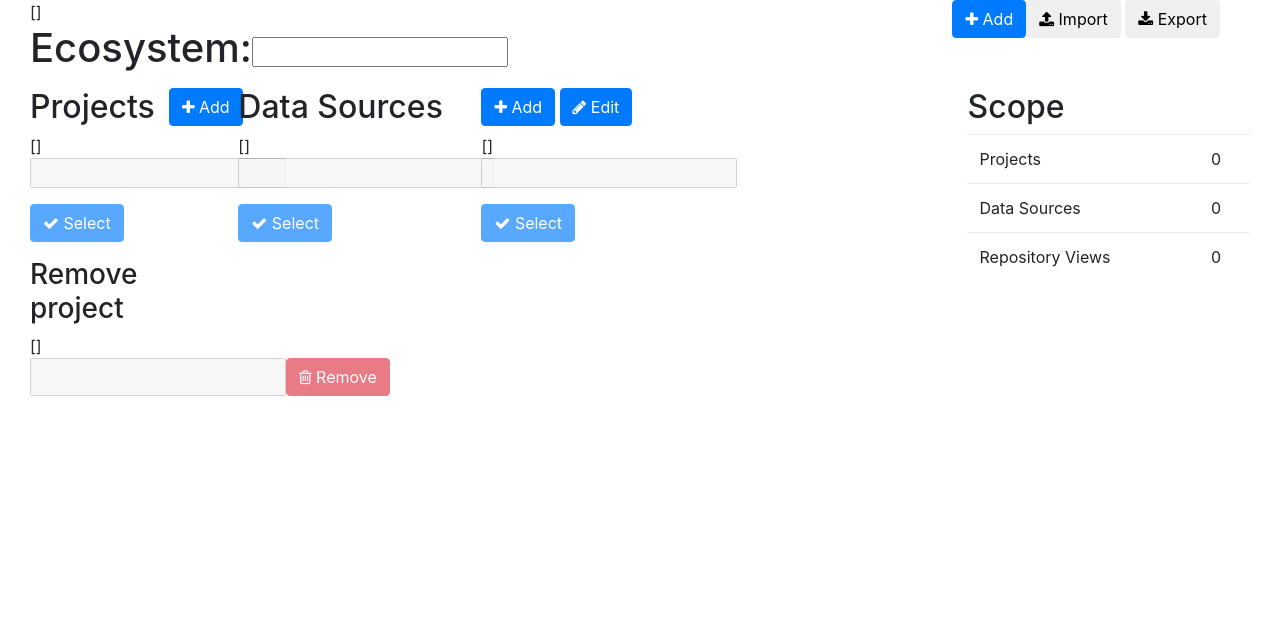
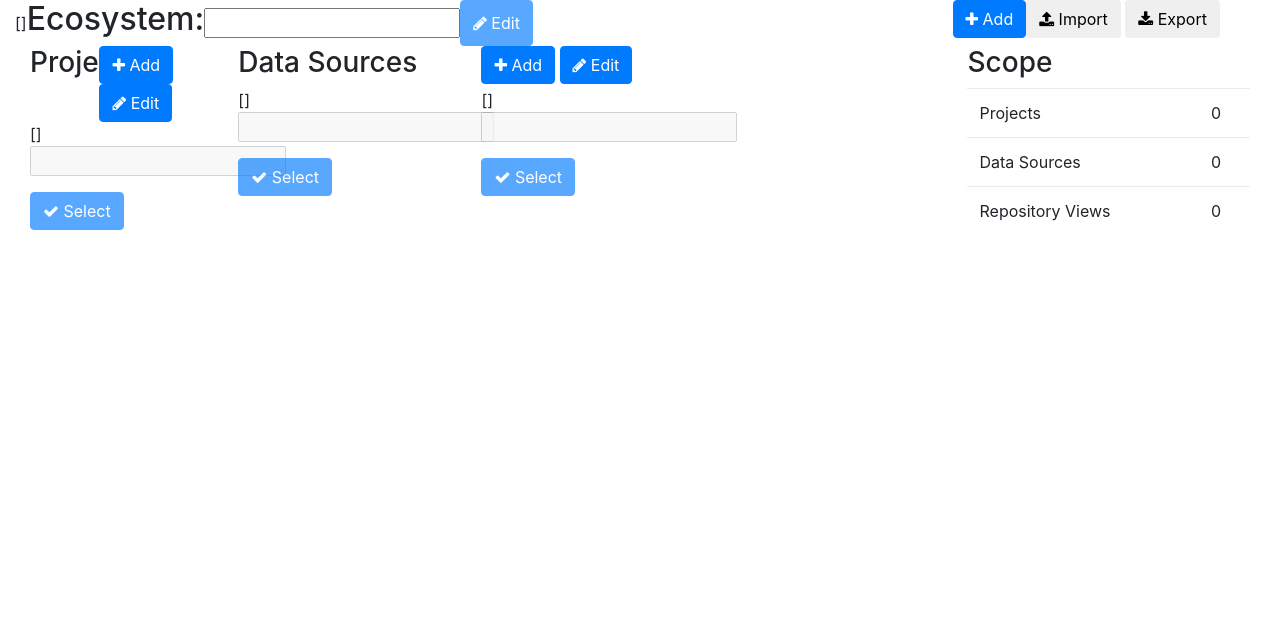
Before and after one commit to chaoss/grimoirelab-bestiary, a Django app: template django_bestiary/projects/templates/projects/editor.html in a window 1280 px wide. Shown: the part 56-692 px from the top of the page. Run offline with Django 3.2, Linux system fonts and the light colour scheme; the template is opened without the code that fills it, so the values that code supplies are empty, except form fields; tables that the repository leaves empty hold one stand-in row (values such as "Sample post"); form fields are guessed from the names that the template uses; some libraries are stand-ins or nearby versions.

Commit message:
Add new features: edit and remove ecosystems and projects
* Update UI using modals with forms for these actions.
* Replace relative URLs in forms for absolute URLs.
* Add support for closing modals using `Esc` key.

```diff
--- a/django_bestiary/projects/forms.py
+++ b/django_bestiary/projects/forms.py
@@ -30,7 +30,9 @@ class BestiaryEditorForm(forms.Form):
 
     # Hidden widgets to store the state of the BestiaryEditorForm
     eco_name_state = forms.CharField(required=False, max_length=50, widget=forms.HiddenInput())
+    eco_id_state = forms.IntegerField(required=False, widget=forms.HiddenInput())
     projects_state = forms.CharField(required=False, max_length=50, widget=forms.HiddenInput())
+    project_id_state = forms.IntegerField(required=False, widget=forms.HiddenInput())
     data_sources_state = forms.CharField(required=False, max_length=50, widget=forms.HiddenInput())
     repository_views_state = forms.CharField(required=False, max_length=50, widget=forms.HiddenInput())
 
@@ -49,7 +51,9 @@ class BestiaryEditorForm(forms.Form):
         # The state includes the names of objects except for repository_views
         # in which ids are included because there is no name
         self.state_fields = [self['eco_name_state'],
+                             self['eco_id_state'],
                              self['projects_state'],
+                             self['project_id_state'],
                              self['data_sources_state'],
                              self['repository_views_state']
                              ]
--- a/django_bestiary/projects/templates/projects/editor.html
+++ b/django_bestiary/projects/templates/projects/editor.html
@@ -13,11 +13,11 @@
 
 <div class="container-fluid">
   <!-- Modal: Import -->
-  <div class="modal fade" id="importModal" role="dialog">
+  <div class="modal fade" id="importModal" role="dialog" tabindex="-1">
       <div class="modal-dialog">
       <!-- Modal content-->
           <div class="modal-content">
-            <form id="ecosystem_import" method="POST" action="./import/" enctype="multipart/form-data">
+            <form id="ecosystem_import" method="POST" action="/projects/import/" enctype="multipart/form-data">
             {% csrf_token %}
             <div class="modal-header">
                 <div class="modal-title">
@@ -44,11 +44,11 @@
   </div>
 
   <!-- Modal: Download -->
-  <div class="modal fade" id="exportModal" role="dialog">
+  <div class="modal fade" id="exportModal" role="dialog" tabindex="-1">
       <div class="modal-dialog">
       <!-- Modal content-->
           <div class="modal-content">
-            <form id="ecosystem_download" method="POST" action="./export/" enctype="multipart/form-data">{% csrf_token %}
+            <form id="ecosystem_download" method="POST" action="/projects/export/" enctype="multipart/form-data">{% csrf_token %}
             <div class="modal-header">
               <div class="modal-title">Download projects file</div>
               <button type="button" class="close" data-dismiss="modal">&times;</button>
@@ -68,44 +68,60 @@
   </div>
 
   <!-- Modal: Add ecosystem -->
-    <div class="modal fade" id="addEcosystemModal" role="dialog">
+    <div class="modal fade" id="ecoModal" role="dialog" tabindex="-1">
         <div class="modal-dialog">
         <!-- Modal content-->
             <div class="modal-content">
-              <form action="./add_ecosystem" method="post">
+              <form method="post">
                   {% csrf_token %}
+                <fieldset id="eco-fieldset">
                   <div class="modal-header">
-                <div class="modal-title">Add ecosystem</div>
+                    <div class="modal-title">Ecosystem</div>
                     <button type="button" class="close" data-dismiss="modal">&times;</button>
                   </div>
                   <div class="modal-body">
+                      {% for field in ecosystems_form.state_fields %}
+                      {{ field }}
+                      {% endfor %}
+                      {{ ecosystems_form.name.errors }}
                       <div class="input-group">
                           <span class="input-group-addon"><i class="fa fa-globe"></i></span>
                           {{ ecosystem_form.ecosystem_name }}
                       </div>
                   </div>
                   <div class="modal-footer">
-                <button type="submit" class="btn btn-primary">Add</button>
+                      <div class="form-actions pull-right">
+                          <div class="input-group">
+                              <div id="add-btn-group-eco_modal" class="button-group">
+                                  <button type="submit" formaction='/projects/add_ecosystem' class="btn"><i class="fa fa-plus"></i> Add</button>
                               </div>
+                              <div id="edit-btn-group-eco_modal" class="button-group">
+                                  <button type="submit" formaction="/projects/update_ecosystem" class="btn btn-success"><i class="fa fa-save"></i> Save</button>
+                                  <button type="submit" formaction='/projects/remove_ecosystem' class="btn btn-danger"><i class="fa fa-trash-o"></i> Remove</button>
+                              </div>
+                          </div>
+                      </div>
+                  </div>
+                </fieldset>
             </form>
             </div>
         </div>
     </div>
 
   <!-- Modal: Add project -->
-  <div class="modal fade" id="addProjectModal" role="dialog">
+  <div class="modal fade" id="projectsModal" role="dialog" tabindex="-1">
       <div class="modal-dialog">
       <!-- Modal content-->
           <div class="modal-content">
                 <div class="modal-header">
                     <form>
-                        <div class="modal-title">Add project for <strong>{{ ecosystems_form.initial.name }}</strong></div>
+                        <div class="modal-title">Project for <strong>{{ ecosystems_form.initial.name }}</strong></div>
                     </form>
                   <button type="button" class="close" data-dismiss="modal">&times;</button>
                 </div>
                 <div class="container">
-                    <form action="./add_project" method="post" enctype="multipart/form-data">
-                        <fieldset id="add-project">
+                    <form method="post" enctype="multipart/form-data">
+                        <fieldset id="add-project-fieldset">
                             <div class="modal-body">
                                 {% csrf_token %}
                                 {% for field in project_form.state_fields %}
@@ -118,7 +134,17 @@
                                 </div>
                             </div>
                             <div class="modal-footer">
-                              <button type="submit" class="btn btn-primary">Add project</button>
+                                <div class="form-actions pull-right">
+                                    <div class="input-group">
+                                        <div id="add-btn-group-proj_modal" class="button-group">
+                                            <button type="submit" formaction='/projects/add_project' class="btn"><i class="fa fa-plus"></i> Add</button>
+                                        </div>
+                                        <div id="edit-btn-group-proj_modal" class="button-group">
+                                            <button type="submit" formaction="/projects/update_project" class="btn btn-success"><i class="fa fa-save"></i> Save</button>
+                                            <button type="submit" formaction='/projects/remove_project' class="btn btn-danger"><i class="fa fa-trash-o"></i> Remove</button>
+                                        </div>
+                                    </div>
+                                </div>
                             </div>
                         </fieldset>
                     </form>
@@ -128,12 +154,12 @@
   </div>
 
   <!-- Modal: Add data source -->
-  <div class="modal fade" id="DSModal" role="dialog">
+  <div class="modal fade" id="DSModal" role="dialog" tabindex="-1">
       <div class="modal-dialog">
       <!-- Modal content-->
           <div class="modal-content">
             <form method="post">
-                <fieldset id="add-data-source">
+                <fieldset id="add-data-source-fieldset">
                     {% csrf_token %}
                     {% for field in repository_view_form.state_fields %}
                       {{ field }}
@@ -162,11 +188,11 @@
                     <div class="form-actions pull-right">
                         <div class="input-group">
                             <div id="add-btn-group-rv_modal" class="button-group">
-                                <button type="submit" formaction='./add_repository_view' class="btn"><i class="fa fa-plus"></i> Add</button>
+                                <button type="submit" formaction='/projects/add_repository_view' class="btn"><i class="fa fa-plus"></i> Add</button>
                             </div>
                             <div id="edit-btn-group-rv_modal" class="button-group">
-                                <button type="submit" formaction="./update_repository_view" class="btn"><i class="fa fa-save"></i> Save</button>
-                                <button type="submit" formaction='./remove_repository_view' class="btn"><i class="fa fa-trash-o"></i> Remove</button>
+                                <button type="submit" formaction="/projects/update_repository_view" class="btn"><i class="fa fa-save"></i> Save</button>
+                                <button type="submit" formaction='/projects/remove_repository_view' class="btn"><i class="fa fa-trash-o"></i> Remove</button>
                             </div>
                         </div>
                     </div>
@@ -183,28 +209,32 @@
     <div class="container-fluid">
       <!-- Start: Editor header -->
       <div class="row">
-        <div class="col-md-4">
-          <form class="form-inline" action="./editor_select_ecosystem" method="post">
+        <div class="col-md-6">
+            <div class="row">
+              <form class="form-inline" action="/projects/editor_select_ecosystem" method="post">
                 {% csrf_token %}
                 {% for field in ecosystems_form.state_fields %}
                 {{ field }}
                 {% endfor %}
                 {{ ecosystems_form.name.errors }}
-            <div class="form-group mb-2">
-              <label for="id_name"><h1>Ecosystem:</h1></label>
+                <div class="form-group md-2">
+                  <label for="id_name"><h2>Ecosystem:</h2></label>
                   {{ ecosystems_form.name }}
                 </div>
               </form>
+              <button id="edit-eco-btn" type="submit" class="btn btn-primary btn-md" onclick="showEditButtons('ecosystems');">
+                <i class="fa fa-pencil"></i> Edit <span class="sr-only">ecosystem</span>
+              </button>
             </div>
-        <div class="col-md-5">
-
+        </div>
+        <div class="col-md-3">
         </div>
         <div class="col-md-3">
           <div class="button-group text-right row">
-            <button type="submit" class="btn btn-primary" data-toggle="modal" data-target="#addEcosystemModal">
+            <button id="add-eco-btn" type="submit" class="btn btn-primary" onclick="showAddButtons('ecosystems');">
               <i class="fa fa-plus"></i> Add <span class="sr-only">ecosystem</span>
             </button>
-            <fieldset>
+            <fieldset id="import-export-eco-fieldset">
                 <button type="submit" class="btn btn-default" data-toggle="modal" data-target="#importModal">
                   <i class="fa fa-upload"></i> Import <span class="sr-only">ecosystem</span>
                 </button>
@@ -217,26 +247,30 @@
       </div>
       <!-- End: Editor header -->
     </div>
+
     <div class="container-fluid">
       <!-- Start: Editor body -->
       <div class="row">
         <!-- Start: Projects block -->
         <div class="col-md-2">
           <div class="row">
+            <div class="col-sm-4">
+              <h3>Projects</h3>
+            </div>
             <div class="col-sm-8">
-              <h2>Projects</h2>
-            </div>
-            <div class="col-sm-4">
-              <button type="submit" class="btn btn-primary" id="add-project-btn" data-toggle="modal" data-target="#addProjectModal">
+              <button type="submit" class="btn btn-primary" id="add-project-btn" onclick="showAddButtons('projects');">
                 <i class="fa fa-plus"></i> Add<span class="sr-only"> project</span>
+              </button>
+              <button type="submit" class="btn btn-primary" id="edit-project-btn" onclick="showEditButtons('projects');">
+                <i class="fa fa-pencil"></i> Edit<span class="sr-only"> project</span>
               </button>
             </div>
           </div>
 
           <div class="row">
             <div class="col-sm-12">
-              <form action="./editor_select_project" method="post">
-                <fieldset id="select-project">
+              <form action="/projects/editor_select_project" method="post">
+                <fieldset id="select-project-fieldset">
                     {% csrf_token %}
                     {% for field in projects_form.state_fields %}
                       {{ field }}
@@ -255,44 +289,25 @@
             </div>
           </div>
 
-          <div class="row">
-            <div class="col-sm-12">
-              <h3>Remove project</h3>
-                <form action="./remove_project" method="post">
-                    <fieldset id="remove-project">
-                      {% csrf_token %}
-                      {% for field in project_remove_form.state_fields %}
-                        {{ field }}
-                      {% endfor %}
-                      {{ project_remove_form.name.errors }}
-                        <div class="input-group">
-                            {{ project_remove_form.project_name }}
-                            <button type="submit" class="btn btn-danger" id="remove-project-btn"><span><i class="fa fa-trash-o"></i></span> Remove<span class="sr-only"> project</span></button>
-                        </div>
-                    </fieldset>
-                </form>
-            </div>
-          </div>
-
         </div>
         <!-- End: Projects block -->
         <!-- Start: Data sources block -->
         <div class="col-md-7">
           <div class="row">
             <div class="col-sm-4">
-              <h2>Data Sources</h2>
+              <h3>Data Sources</h3>
             </div>
             <div class="col-sm-8">
               <div class="button-group">
-                <button type="submit" class="btn btn-primary" id="add-repoView-btn" onclick="showAddButtons();"><span><i class="fa fa-plus"></i></span> Add<span class="sr-only"> repository view</span></button>
-                <button type="submit" class="btn btn-primary" id="edit-repoView-btn" onclick="showEditButtons();"><span><i class="fa fa-pencil"></i> Edit<span class="sr-only"> repository view</span></button>
+                <button type="submit" class="btn btn-primary" id="add-repoView-btn" onclick="showAddButtons('data_sources');"><span><i class="fa fa-plus"></i></span> Add<span class="sr-only"> repository view</span></button>
+                <button type="submit" class="btn btn-primary" id="edit-repoView-btn" onclick="showEditButtons('data_sources');"><span><i class="fa fa-pencil"></i> Edit<span class="sr-only"> repository view</span></button>
               </div>
             </div>
           </div>
           <div class="row">
             <div class="col-sm-4">
-                <form action="./select_data_source" method="post">
-                    <fieldset id="select-data-source">
+                <form action="/projects/select_data_source" method="post">
+                    <fieldset id="select-data-source-fieldset">
                       {% csrf_token %}
                       {% for field in data_sources_form.state_fields %}
                         {{ field }}
@@ -308,8 +323,8 @@
                 </form>
             </div>
             <div class="col-sm-8">
-                <form action="./select_repository_view" method="post">
-                    <fieldset id="select-repository-view">
+                <form action="/projects/select_repository_view" method="post">
+                    <fieldset id="select-repository-view-fieldset">
                       {% csrf_token %}
                       {% for field in repository_views_form.state_fields %}
                         {{ field }}
@@ -329,7 +344,7 @@
         <!-- Start: Data sources block -->
         <!-- Start: Scope block -->
         <div class="col-md-3">
-          <h2>Scope</h2>
+          <h3>Scope</h3>
           <table class="table table-hover">
               <tbody>
                 <tr>
@@ -362,16 +377,36 @@
     eco_download_form["name"].removeAttribute("onclick");
 
     // Functions to show/hide buttons on modals depending on the action.
-    function showAddButtons() {
+    function showAddButtons(modal_name) {
+        if (modal_name == "ecosystems") {
+            document.getElementById("add-btn-group-eco_modal").style.display = "block";
+            document.getElementById("edit-btn-group-eco_modal").style.display = "none";
+            $('#ecoModal').modal('show');
+        } else if (modal_name == "projects") {
+            document.getElementById("add-btn-group-proj_modal").style.display = "block";
+            document.getElementById("edit-btn-group-proj_modal").style.display = "none";
+            $('#projectsModal').modal('show');
+        } else if (modal_name == "data_sources") {
             document.getElementById("add-btn-group-rv_modal").style.display = "block";
             document.getElementById("edit-btn-group-rv_modal").style.display = "none";
             $('#DSModal').modal('show');
         }
+    }
 
-    function showEditButtons(){
+    function showEditButtons(modal_name){
+        if (modal_name == "ecosystems") {
+            document.getElementById("add-btn-group-eco_modal").style.display = "none";
+            document.getElementById("edit-btn-group-eco_modal").style.display = "block";
+            $('#ecoModal').modal('show');
+        } else if (modal_name == "projects") {
+            document.getElementById("add-btn-group-proj_modal").style.display = "none";
+            document.getElementById("edit-btn-group-proj_modal").style.display = "block";
+            $('#projectsModal').modal('show');
+        } else if (modal_name == "data_sources") {
             document.getElementById("add-btn-group-rv_modal").style.display = "none";
             document.getElementById("edit-btn-group-rv_modal").style.display = "block";
             $('#DSModal').modal('show');
+        }
     }
 
     // Disable element
@@ -386,38 +421,38 @@
             <script>
             // If there are no ecosystems, open `add` modal
             // ecosystems length is 1 because of the empty option
-                $('#addEcosystemModal').modal('show');
+                showAddButtons("ecosystems");
             </script>
         {% endif %}
         <script>
-            disableElement("add-project");
-            disableElement("select-project");
-            disableElement("remove-project");
-            disableElement("select-data-source");
-            disableElement("select-repository-view");
-            disableElement("add-data-source");
+            disableElement("add-project-fieldset");
+            disableElement("select-project-fieldset");
+            disableElement("select-data-source-fieldset");
+            disableElement("select-repository-view-fieldset");
+            disableElement("add-data-source-fieldset");
+            disableElement("edit-eco-btn");
         </script>
     {% elif not projects_form.initial.name %}
         {% if projects_form.name|length == 0 %}
             <script>
-                disableElement("select-project");
+                disableElement("select-project-fieldset");
                 // If there are no projects, open `add` modal
-                $('#addProjectModal').modal('show');
+                showAddButtons("projects");
             </script>
         {% endif %}
         <script>
-            disableElement("remove-project");
-            disableElement("select-data-source");
-            disableElement("select-repository-view");
-            disableElement("add-data-source");
+            disableElement("edit-project-btn");
+            disableElement("select-data-source-fieldset");
+            disableElement("select-repository-view-fieldset");
+            disableElement("add-data-source-fieldset");
         </script>
     {% elif not repository_view_form.initial.repository %}
         {% if repository_views_form.id|length == 0 %}
             <script>
-                disableElement("select-data-source");
-                disableElement("select-repository-view");
+                disableElement("select-data-source-fieldset");
+                disableElement("select-repository-view-fieldset");
                 // If there are no data sources, open `add` modal
-                showAddButtons();
+                showAddButtons("data_sources");
             </script>
         {% endif %}
         <script>
```
Also changed, not shown: django_bestiary/projects/urls.py (+5 -2 lines), django_bestiary/projects/views.py (+105 -12 lines). Lines whose indentation alone changed are shown as unchanged.
